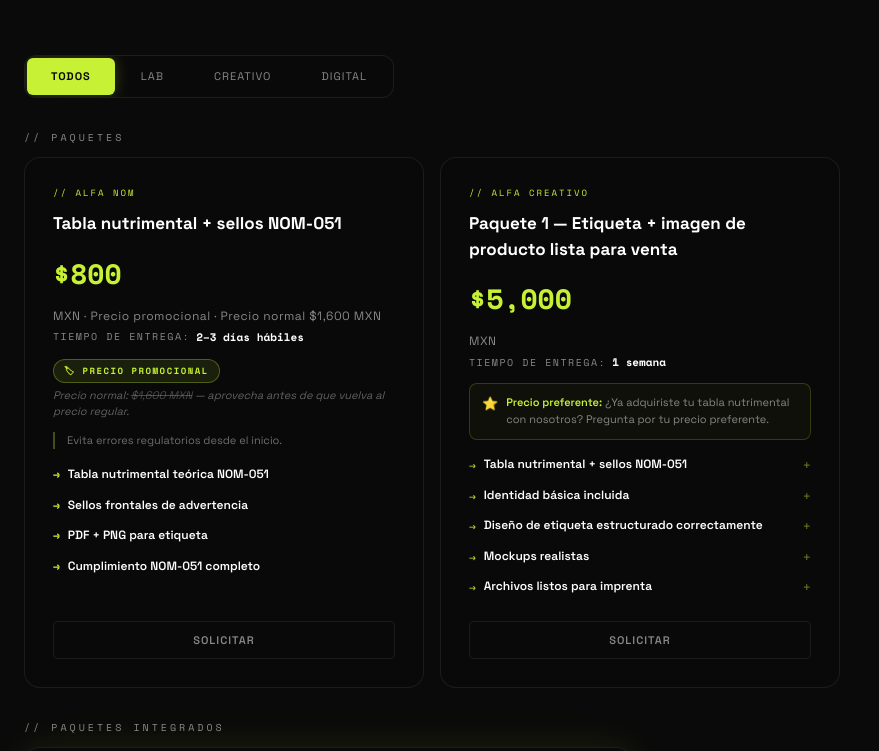
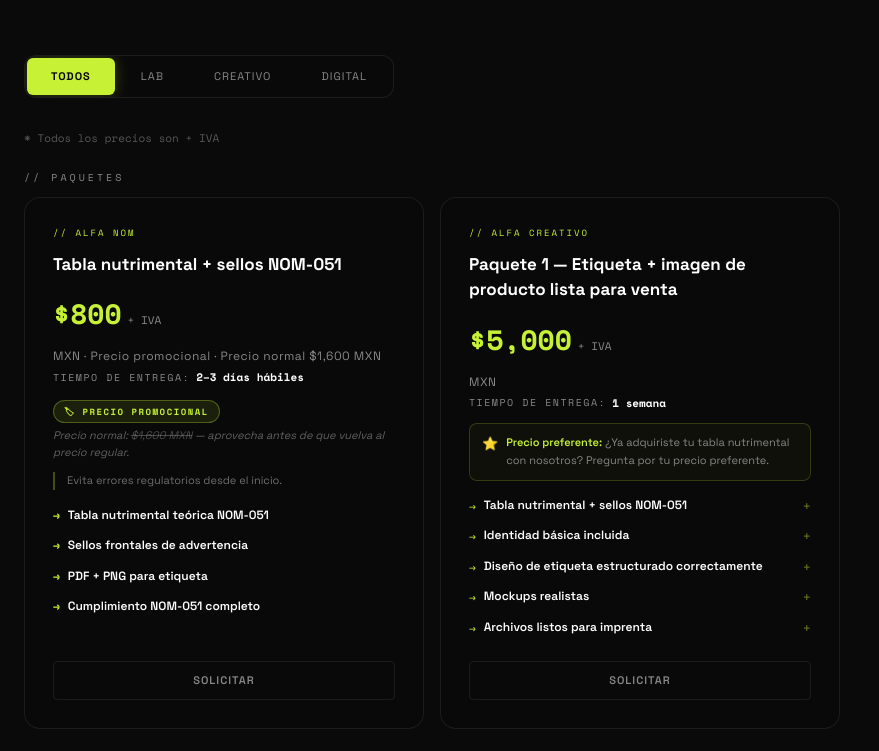
Before and after one commit to melissagallegosg/puntoalfa, a Next.js app: page / in a window 1280 px wide. Shown: the part 4460-5211 px from the top of the page, without its empty margins (0-879 px from the left). Built offline with nearby package versions, Linux system fonts and the light colour scheme.

Commit message:
Add files via upload

```diff
--- a/components/Pricing.tsx
+++ b/components/Pricing.tsx
@@ -354,7 +354,12 @@ function PricingCard({ pkg, index, isCollapsible }: {
 
       <div className="text-[9px] tracking-[2px] uppercase text-neon font-mono mb-3">{pkg.badge}</div>
       <div className="text-[17px] font-bold mb-1 group-hover:text-neon transition-colors duration-400">{pkg.name}</div>
-      <div className="text-[28px] font-bold text-neon font-mono my-3">{pkg.price}</div>
+      <div className="flex items-baseline gap-1.5 my-3">
+        <span className="text-[28px] font-bold text-neon font-mono">{pkg.price}</span>
+        {pkg.price !== "A cotizar" && (
+          <span className="text-[11px] text-muted font-mono">+ IVA</span>
+        )}
+      </div>
       <div className="text-[12px] text-muted tracking-[0.5px] mb-1">{pkg.sub}</div>
       <div className="flex items-center gap-1.5 mb-3">
         <span className="text-[10px] tracking-[1.5px] uppercase text-muted font-mono">Tiempo de entrega:</span>
@@ -487,6 +492,8 @@ export default function Pricing() {
         ))}
       </div>
 
+      <p className="text-[11px] text-muted/60 font-mono mb-6">* Todos los precios son + IVA</p>
+
       {/* Cards */}
       {tab === "todos" ? (
         <motion.div
```
